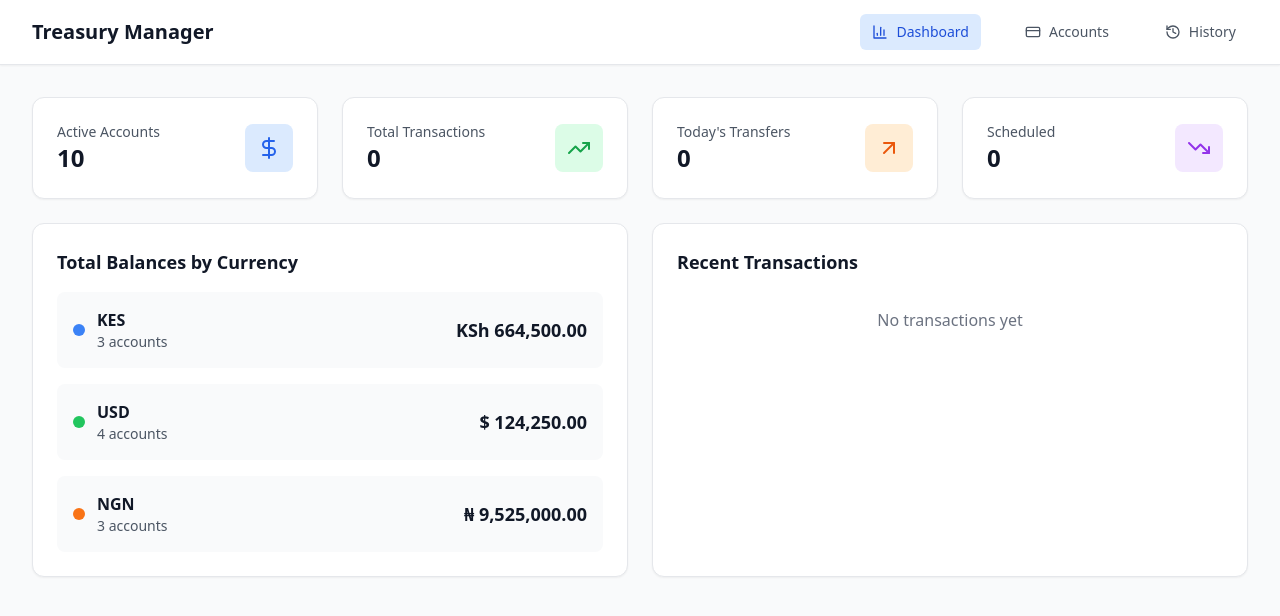
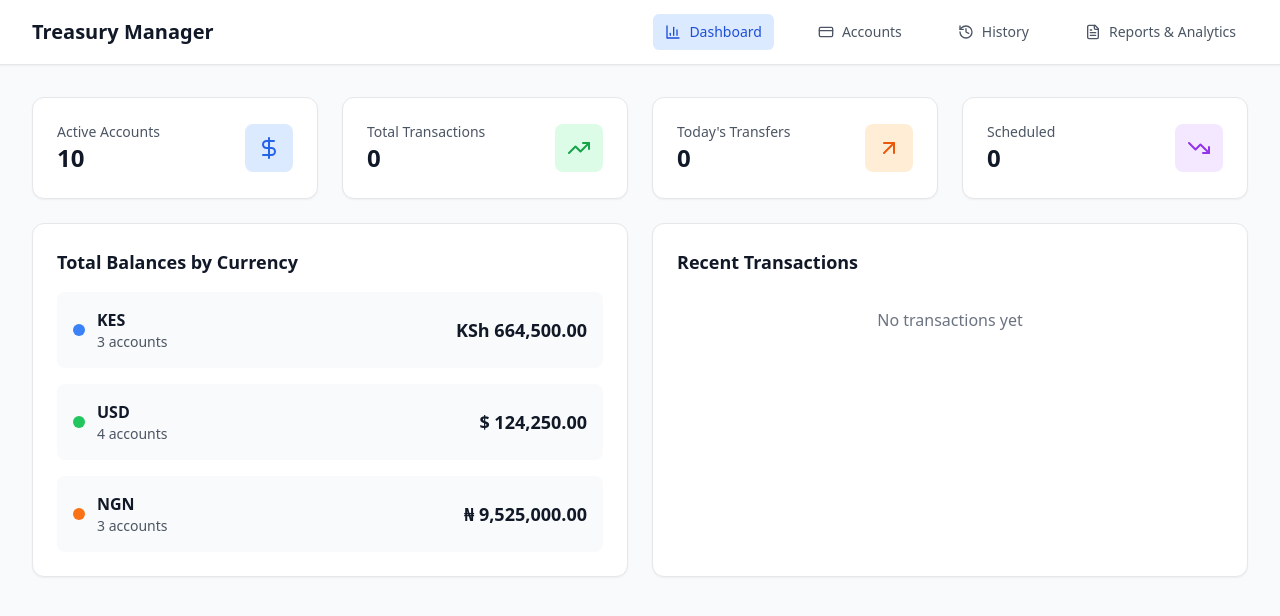
Before and after one commit to riwogerald/treasury-movement-simulator, a React (Vite) app: page / in a window 1280 px wide. Shown: the top 616 px of the page. Built offline with nearby package versions, Linux system fonts and the light colour scheme.

Commit message:
feat: Integrate AdvancedReports into main App with Reports & Analytics tab

```diff
--- a/src/App.tsx
+++ b/src/App.tsx
@@ -4,13 +4,14 @@ import AccountCard from './components/AccountCard';
 import TransferModal from './components/TransferModal';
 import TransactionHistory from './components/TransactionHistory';
 import Dashboard from './components/Dashboard';
-import { Plus, BarChart3, History, CreditCard, Menu, X } from 'lucide-react';
+import { AdvancedReports } from './components/AdvancedReports';
+import { Plus, BarChart3, History, CreditCard, Menu, X, FileText } from 'lucide-react';
 
 function App() {
   const { accounts, transactions, executeTransfer, getTotalByCurrency } = useAccounts();
   const [isTransferModalOpen, setIsTransferModalOpen] = useState(false);
   const [selectedAccount, setSelectedAccount] = useState<string>('');
-  const [activeTab, setActiveTab] = useState<'dashboard' | 'accounts' | 'history'>('dashboard');
+  const [activeTab, setActiveTab] = useState<'dashboard' | 'accounts' | 'history' | 'reports'>('dashboard');
   const [isMobileMenuOpen, setIsMobileMenuOpen] = useState(false);
 
   const handleQuickTransfer = (accountId: string) => {
@@ -21,7 +22,8 @@ function App() {
   const tabs = [
     { id: 'dashboard', label: 'Dashboard', icon: BarChart3 },
     { id: 'accounts', label: 'Accounts', icon: CreditCard },
-    { id: 'history', label: 'History', icon: History }
+    { id: 'history', label: 'History', icon: History },
+    { id: 'reports', label: 'Reports & Analytics', icon: FileText }
   ] as const;
 
   const renderContent = () => {
@@ -61,6 +63,8 @@ function App() {
         );
       case 'history':
         return <TransactionHistory transactions={transactions} accounts={accounts} />;
+      case 'reports':
+        return <AdvancedReports accounts={accounts} transactions={transactions} />;
       default:
         return null;
     }
```
